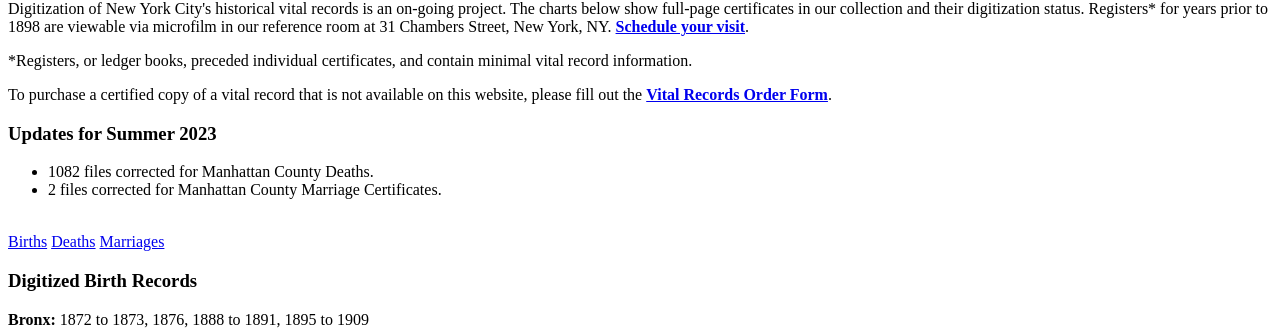
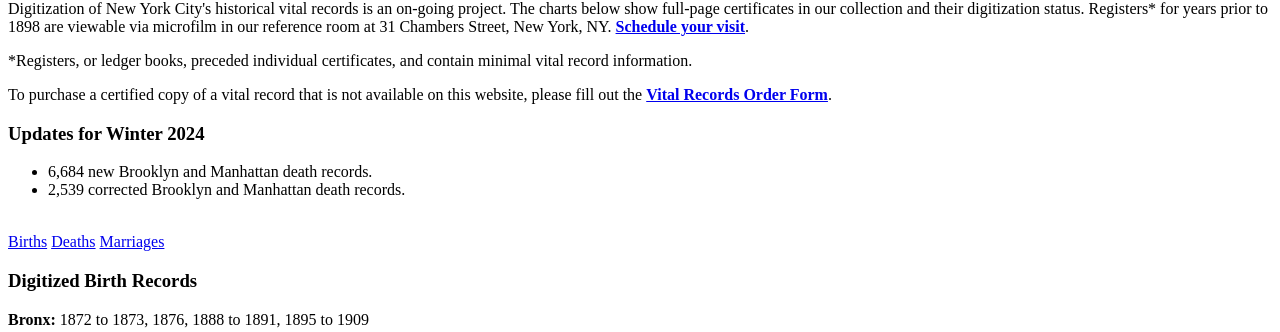
Before and after one commit to nycrecords/vital-records-online, a Flask app: template vro/templates/public/digital_vital_records.html in a window 1280 px wide. Shown: the part 561-893 px from the top of the page. Run offline with Flask 2, Linux system fonts and the light colour scheme; the template is opened without the code that fills it, so the values that code supplies are empty; parts of the project's set-up code (start-up, migrations or seed data) failed here and were passed over; some libraries are stand-ins or nearby versions.

Commit message:
Text updates for quarterly update

```diff
--- a/vro/templates/public/digital_vital_records.html
+++ b/vro/templates/public/digital_vital_records.html
@@ -22,10 +22,10 @@
                 <div class="container py-2 px-2 bg-light" id="digitization-updates">
                     <div class="row">
                         <div class="col-lg mb-3 mb-lg-0">
-                            <h3>Updates for Summer 2023</h3>
+                            <h3>Updates for Winter 2024</h3>
                             <ul>
-                                <li>1082 files corrected for Manhattan County Deaths.</li>
-                                <li>2 files corrected for Manhattan County Marriage Certificates.</li>
+                                <li>6,684 new Brooklyn and Manhattan death records.</li>
+                                <li>2,539 corrected Brooklyn and Manhattan death records.</li>
                             </ul>
                         </div>
                     </div>
```
